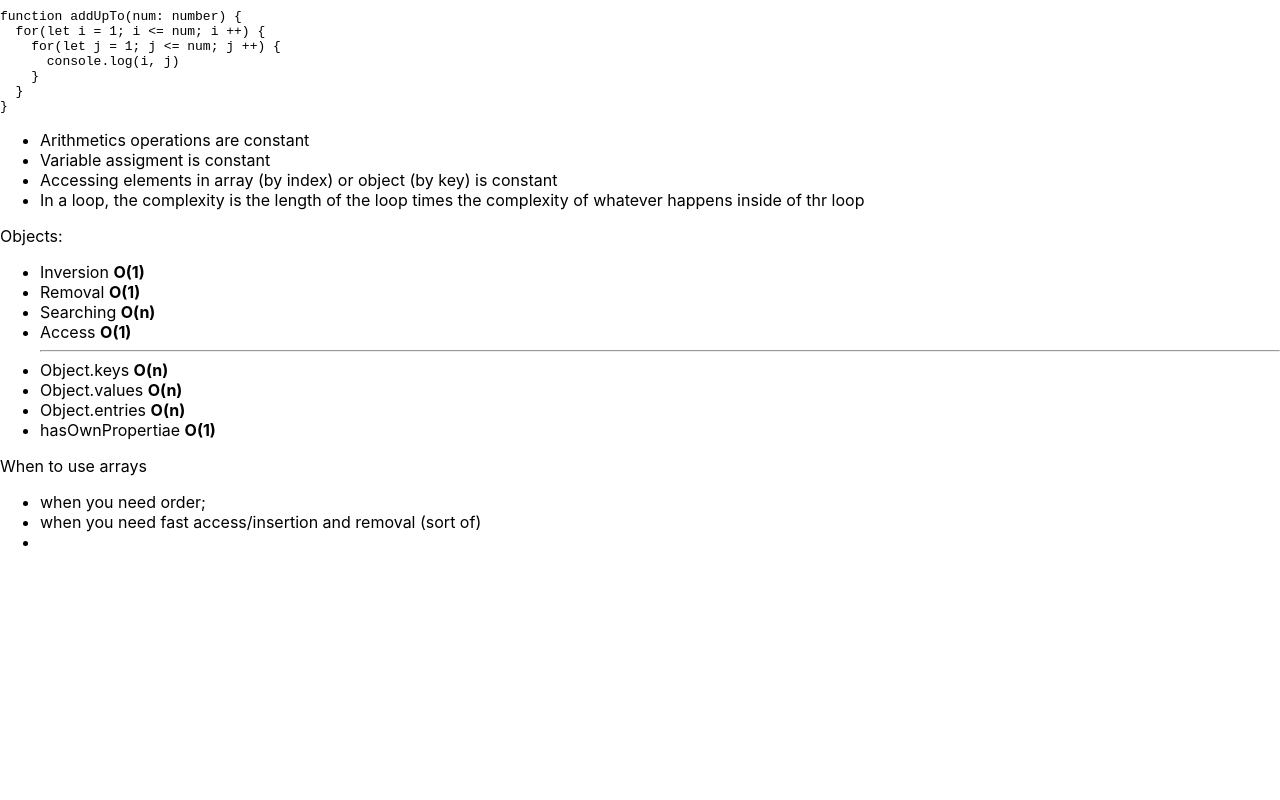
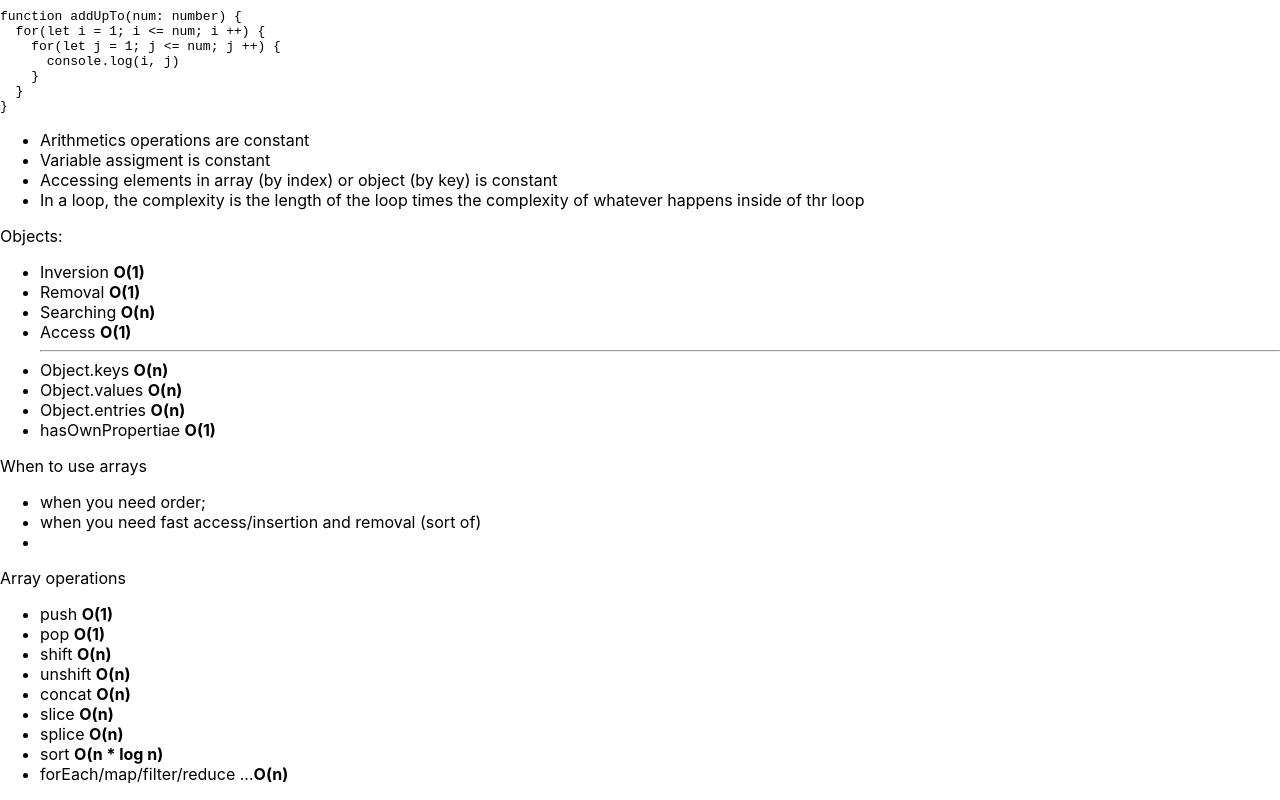
Before and after one commit to marheva/js_algorithms_data_Structures, a React (Create React App) app: page /bigo in a window 1280 px wide. Shown: the part 428-1228 px from the top of the page. Before the commit the page ends 996 px from the top, so only its background shows below. Built offline with nearby package versions, Linux system fonts and the light colour scheme.

Commit message:
Added `Array operations` section

```diff
--- a/src/components/BigO.tsx
+++ b/src/components/BigO.tsx
@@ -94,6 +94,20 @@ function addUpTo(num: number) {
           <li></li>
         </ul>
       </div>
+      <div>
+        <p>Array operations</p>
+        <ul>
+          <li>push <b>O(1)</b></li>
+          <li>pop <b>O(1)</b></li>
+          <li>shift <b>O(n)</b></li>
+          <li>unshift <b>O(n)</b></li>
+          <li>concat <b>O(n)</b></li>
+          <li>slice <b>O(n)</b></li>
+          <li>splice <b>O(n)</b></li>
+          <li>sort <b>O(n * log n)</b></li>
+          <li>forEach/map/filter/reduce ...<b>O(n)</b></li>
+        </ul>
+      </div>
     </div>
   );
 }
```
Also changed, not shown: 1 other file (tests, documents, lock files or other folders).
